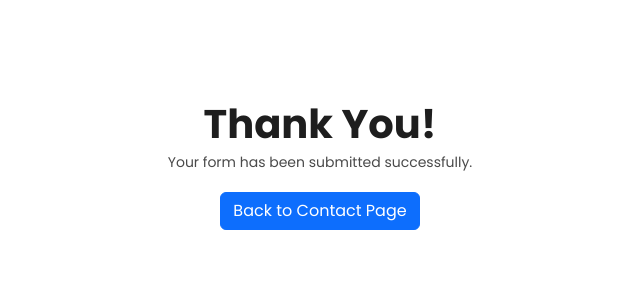
After one commit to Pavel440-ai/Lugx-Gaming, a PHP site: page /thankyou.php in a window 1280 px wide. The commit adds this page. Shown: the top 300 px of the page, without its empty margins (320-960 px from the left). Run offline with PHP 8.4, Linux system fonts and the light colour scheme.

Commit message:
Thankyou Page
Added thankyou.php page with success message and link back to contact form

```diff
--- a/contact.php
+++ b/contact.php
@@ -113,7 +113,7 @@ https://templatemo.com/tm-589-lugx-gaming
                     </div>
                     <div class="col-lg-12">
                       <fieldset>
-                        <button type="submit" id="form-submit" class="orange-button">Send Message Now</button>
+                          <button type="submit" id="form-submit" class="orange-button">Send Message Now</button>
                       </fieldset>
                     </div>
                   </div>
--- a/php/database/contact-form-handler.php
+++ b/php/database/contact-form-handler.php
@@ -21,10 +21,12 @@ if ($_SERVER["REQUEST_METHOD"] == "POST") {
             VALUES ('$name', '$surname', '$email', '$subject', '$message')";
 
     if ($conn->query($sql) === TRUE) {
-        echo "<script>alert('Message sent successfully!'); window.location.href='contact.php';</script>";
+        header('Location: /FinalProject/thankyou.php');
+        exit();
     } else {
         echo "Error: " . $sql . "<br>" . $conn->error;
     }
+
 }
 
 $conn->close();
--- /dev/null
+++ b/thankyou.php
@@ -0,0 +1,21 @@
+<?php
+?>
+<!DOCTYPE html>
+<html lang="en">
+<head>
+    <meta charset="UTF-8">
+    <title>Thank You</title>
+    <link href="/FinalProject/vendor/bootstrap/css/bootstrap.min.css" rel="stylesheet">
+    <link rel="stylesheet" href="/FinalProject/assets/css/templatemo-lugx-gaming.css">
+</head>
+<body>
+
+
+<div class="container text-center" style="margin-top: 100px;">
+    <h1>Thank You!</h1>
+    <p>Your form has been submitted successfully.</p>
+    <a href="/FinalProject/contact.php" class="btn btn-primary mt-3">Back to Contact Page</a>
+</div>
+
+</body>
+</html>
```
